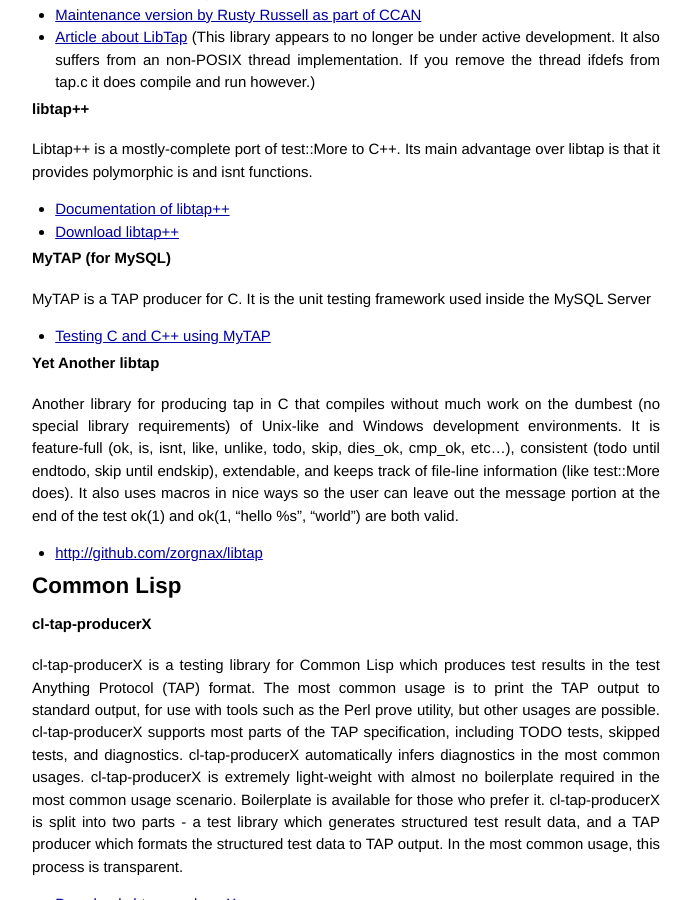
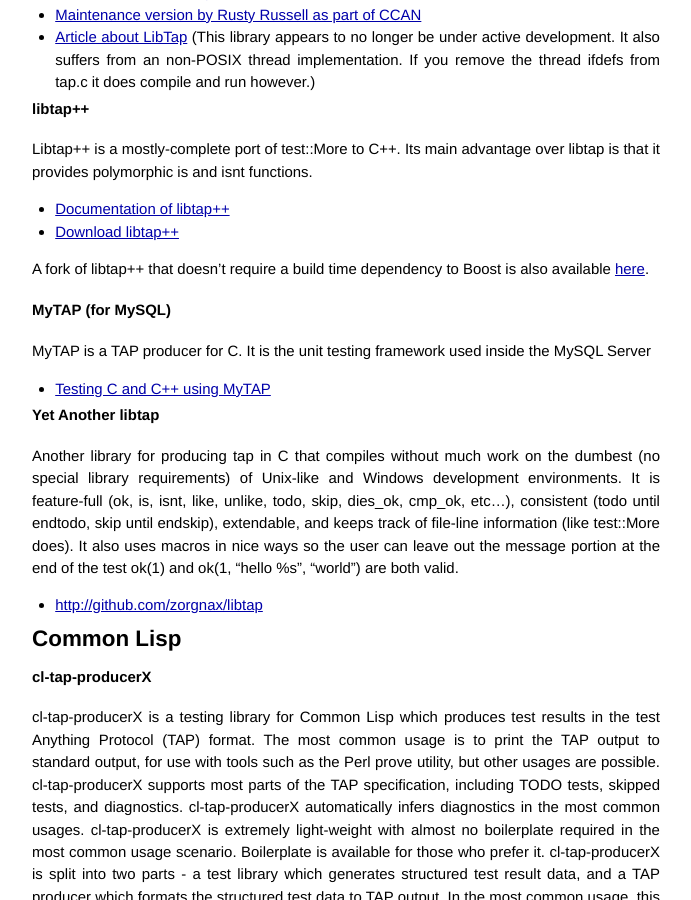
Before and after one commit to TestAnything/testanything.github.io, a Jekyll site: the page built from producers.md, in a window 1280 px wide and 900 px high, scrolled down 729 px. Shown: the whole window, without its empty margins (294-985 px from the left). Built offline with Jekyll 4.4.1, drawn with Linux system fonts in a browser that asks for light colours; Markdown is read by kramdown in place of the engine named in the settings.

Commit message:
Add additional information about Boost-less libtappp
Signed-off-by: Christian Babeux <christian.babeux@0x80.ca>

```diff
--- a/producers.md
+++ b/producers.md
@@ -34,6 +34,8 @@
 
 -    [Documentation of libtap++](http://testanything.org/wiki/index.php/Testing_with_C%2B%2B#Testing_using_libtap.2B.2B)
 -    [Download libtap++](http://github.com/downloads/Leont/libperl--/libtap++-0.02.tar.bz2)
+
+A fork of libtap++ that doesn't require a build time dependency to Boost is also available [here](https://github.com/cbab/libtappp).
 
 ### MyTAP (for MySQL)
 MyTAP is a TAP producer for C. It is the unit testing framework used inside the MySQL Server
```
